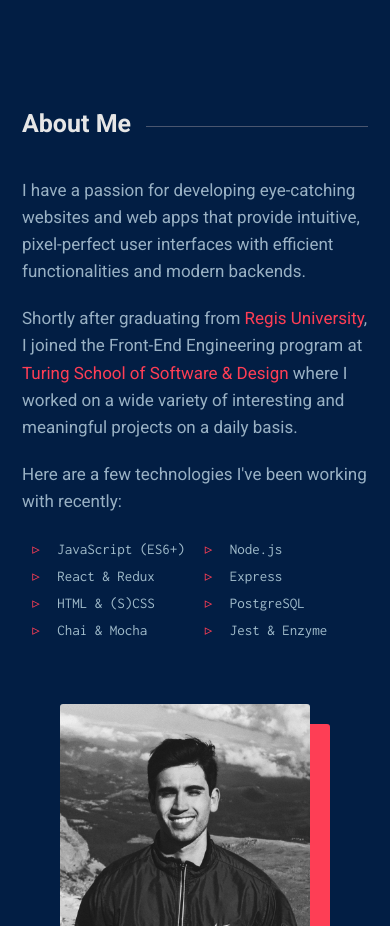
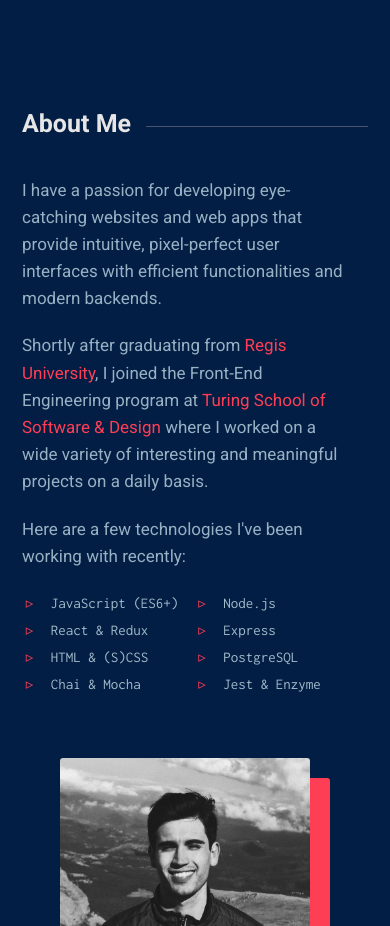
Before and after one commit to royamoussapour/portfolio, a React (Create React App) app: page / in a window 390 px wide. Shown: the part 960-1886 px from the top of the page. Built offline with nearby package versions, Linux system fonts and the light colour scheme.

Commit message:
Adjust paddings on mobile views

```diff
--- a/src/components/AboutMe/AboutMe.scss
+++ b/src/components/AboutMe/AboutMe.scss
@@ -101,6 +101,7 @@
 
 	.about-description {
 		padding-top: 50px;
+		padding-right: 20px;
 		width: 100%;
 		border-top: 1px solid #5d657acb;
 		display: flex;
@@ -132,5 +133,9 @@
 			font-size: 25px;
 			top: 20px;
 		}
+
+		.about-description {
+			padding-right: 13px;
+		}
 	}
 }
--- a/src/components/Projects/Projects.scss
+++ b/src/components/Projects/Projects.scss
@@ -35,6 +35,17 @@
 		img {
 			width: 250px;
 		}
+		.projects-container {
+			padding: 70px 20px 70px 0;
+		}
+	}
+}
+
+@media only screen and (max-width: 730px) {
+	.Projects {
+		.projects-container {
+			padding: 70px 0;
+		}
 	}
 }
 
```
